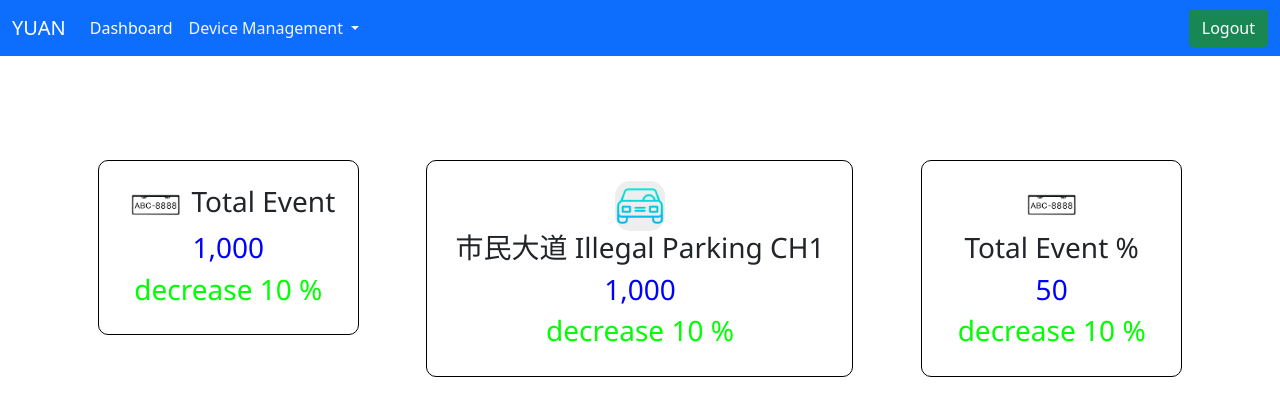
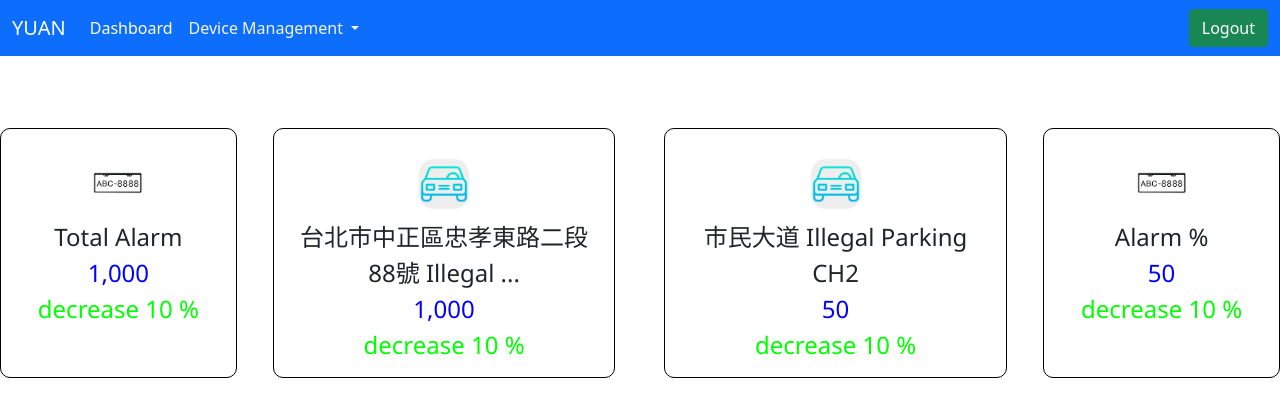
Before and after one commit to jaylee840831/vue_test, a Vue app: page /dashboard in a window 1280 px wide. Shown: the top 416 px of the page. Built offline with nearby package versions, Linux system fonts and the light colour scheme.

Commit message:
feat: 修改dashboard RWD

```diff
--- a/src/components/DashBoardCard.vue
+++ b/src/components/DashBoardCard.vue
@@ -5,17 +5,19 @@
     <div class="container">
         <div class="row">
             <div class="col-12">
-                <div class="card">
+                <div class="dashboard-card">
                     <div class="title">
-                        <img class="icon" src="../assets/car.png" style="margin: 0 10px;" v-if="cardImage === 1">
-                        <img class="icon" src="../assets/license.png" style="margin: 0 10px;" v-else>
-                        <h3>{{ cardName }}</h3>
+                        <img class="icon" src="../assets/car.png" v-if="cardImage === 1">
+                        <img class="icon" src="../assets/license.png" v-else>
+                    </div>
+                    <div class="title">
+                        {{ cardNameShortening }}
                     </div>
                     <div class="body">
-                        <h3 style="color: blue;">{{ regCardValue }}</h3>
+                        <div style="color: blue;">{{ cardValueReg }}</div>
                     </div>
                     <div class="footer">
-                        <h3>decrease 10 %</h3>
+                        decrease 10 %
                     </div>
                 </div>
             </div>
@@ -37,13 +39,20 @@ export default {
     methods: {
     },
     computed: {
-        regCardValue() {
+        cardValueReg() {
             //轉千分位
             var regExpInfo = /(\d{1,3})(?=(\d{3})+(?:$|\.))/g;
             var ret = this.cardValue.toString().replace(regExpInfo, "$1,");
             return ret;
+        },
+        cardNameShortening() {
+            if (this.cardName.length > 24) {
+                return this.cardName.substring(0, 24) + '...'
+            }
+            return this.cardName
         }
-    }, watch: {
+    },
+    watch: {
         cardValue: {
             immediate: true,
             handler(val) {
@@ -55,6 +64,7 @@ export default {
 </script>
 <style>
 .title {
+    margin-top: 10px;
     display: flex;
     flex-wrap: wrap;
     /* 水平置中 */
@@ -68,15 +78,6 @@ export default {
     color: #00ff00;
 }
 
-.card {
-    border: 1px solid black;
-    border-radius: 10px;
-    padding: 20px;
-    margin: 1rem 0;
-    align-items: center;
-    justify-content: center;
-}
-
 .icon {
     width: 50px;
     height: 50px;
@@ -87,4 +88,66 @@ export default {
     align-items: center;
     justify-content: center;
 }
+
+/** 1024以上像素 */
+@media screen and (min-width: 1024px) {
+    .dashboard-card {
+        font-size: x-large;
+        height: 250px;
+        border: 1px solid black;
+        border-radius: 10px;
+        padding: 20px;
+        margin: 1rem 0;
+    }
+}
+
+/** 991以下像素 */
+@media screen and (max-width: 991px) {
+    .dashboard-card {
+        font-size: x-large;
+        display: flex;
+        flex-wrap: wrap;
+        height: 250px;
+        border: 1px solid black;
+        border-radius: 10px;
+        padding: 20px;
+        margin: 1rem 0;
+    }
+}
+
+/** 992以上像素 */
+@media screen and (min-width: 992px) {
+    .dashboard-card {
+        font-size: x-large;
+        height: 250px;
+        border: 1px solid black;
+        border-radius: 10px;
+        padding: 20px;
+        margin: 1rem 0;
+    }
+}
+
+/** 1600以上像素 */
+@media screen and (min-width: 1600px) {
+    .dashboard-card {
+        font-size: x-large;
+        height: 250px;
+        border: 1px solid black;
+        border-radius: 10px;
+        padding: 20px;
+        margin: 1rem 0;
+    }
+}
+
+/** 1920以上像素 */
+@media screen and (min-width: 1920px) {
+    .dashboard-card {
+        font-size: xx-large;
+        height: 300px;
+        border: 1px solid black;
+        border-radius: 10px;
+        padding: 20px;
+        margin: 1rem 0;
+    }
+}
 </style>
--- a/src/views/DashBoard.vue
+++ b/src/views/DashBoard.vue
@@ -4,26 +4,45 @@
 <template>
     <div id="main">
         <!--數據儀錶板-->
-        <div class="container">
         <div class="row">
             <DashBoardCard :cardName="eventTotal[0].name" :cardValue="eventTotal[0].value" :cardImage="0"
-                    class="col-12 col-lg-3">
+                style="width: 20%;">
             </DashBoardCard>
-                <swiper :spaceBetween="1" :loop="true" :autoplay="{
+            <swiper
+                :spaceBetween="1"
+                :loop="true"
+                :autoplay="{
                 delay: 2000
-                        }" :slides-per-view="1" class="col-12 col-lg-5">
+                }"
+                :slides-per-view="3"
+                :breakpoints= "{
+                    500: {
+                        slidesPerView: 2
+                    },
+                    767: {
+                        slidesPerView: 2
+                    },
+                    1024: {
+                        slidesPerView: 2
+                    },
+                    1600: {
+                        slidesPerView: 3
+                    },
+                    1920: {
+                        slidesPerView: 3
+                    }
+                }"
+                style="width: 60%;">
                 <swiper-slide v-for="(event, index) in events" key="index">
-                        <DashBoardCard :cardName="event.channelName" :cardValue="event.value" :cardImage="1"
-                            v-if="index < 3">
+                    <DashBoardCard :cardName="event.channelName" :cardValue="event.value" :cardImage="1" v-if="index < 3">
                     </DashBoardCard>
                     <DashBoardCard :cardName="event.channelName" :cardValue="event.value" :cardImage="2" v-else>
                     </DashBoardCard>
                 </swiper-slide>
             </swiper>
             <DashBoardCard :cardName="eventTotal[1].name" :cardValue="eventTotal[1].value" :cardImage="0"
-                    class="col-12 col-lg-3">
+                style="width: 20%;">
             </DashBoardCard>
-            </div>
         </div>
     </div>
     <!--圖表儀錶板---->
@@ -45,17 +64,17 @@ export default {
             license: 'license',
             eventTotal: [
                 {
-                    name: "Total Event",
+                    name: "Total Alarm",
                     value: 1000
                 },
                 {
-                    name: "Total Event %",
+                    name: "Alarm %",
                     value: 50
                 }
             ],
             events: [
                 {
-                    channelName: "市民大道 Illegal Parking CH1",
+                    channelName: "台北市中正區忠孝東路二段88號 Illegal Parking CH1",
                     value: 1000
                 },
                 {
@@ -144,7 +163,7 @@ export default {
 <style>
 #main {
     font-family: Montserrat, "Segoe UI", 'Segoe UI', Tahoma, Geneva, Verdana, sans-serif;
-    margin: 4rem 0;
+    margin: 2rem 0;
     text-align: center;
 }
 </style>
```
Also changed, not shown: 1 other file (tests, documents, lock files or other folders). Lines whose indentation alone changed are shown as unchanged.
